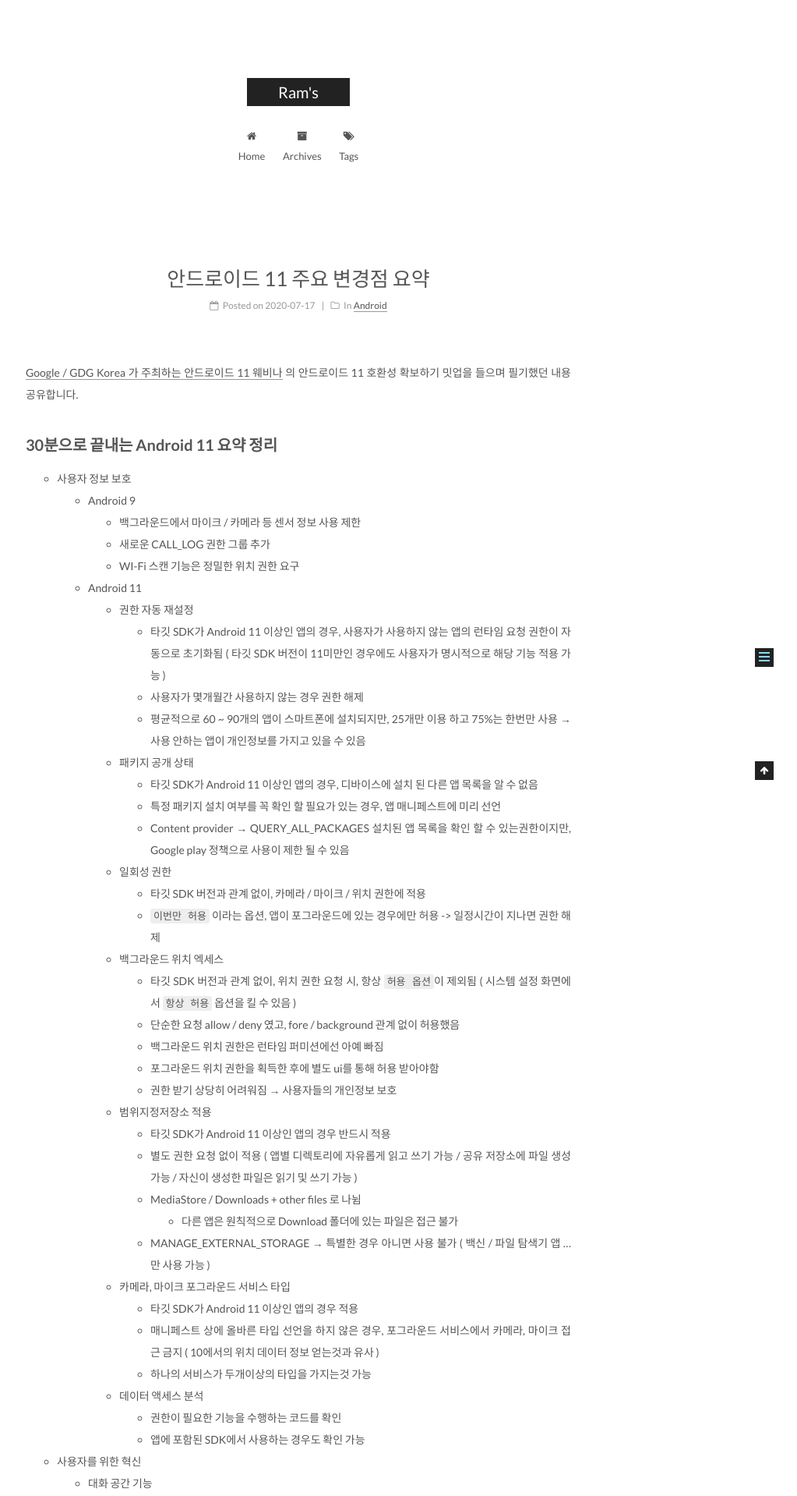
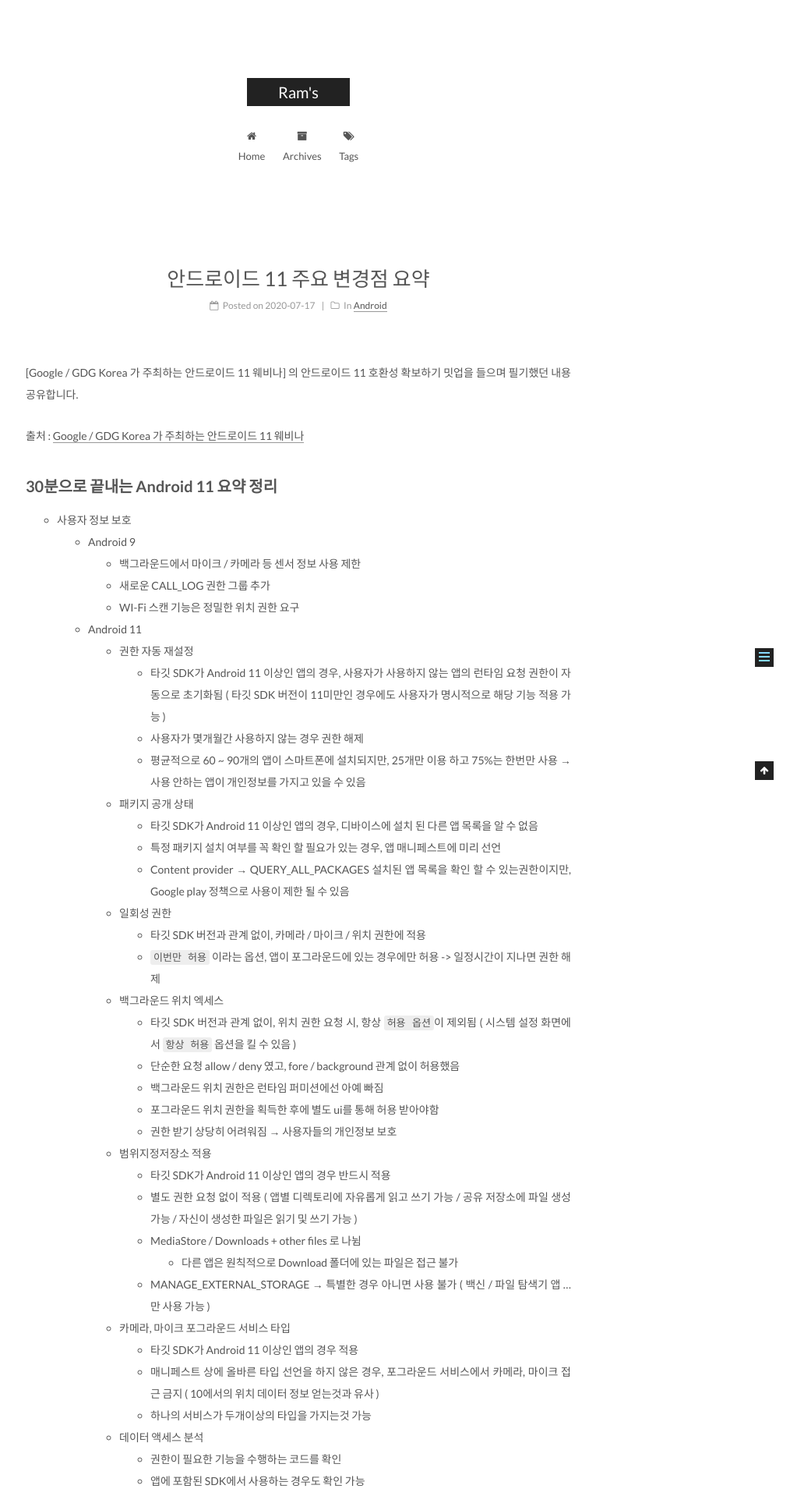
Before and after one commit to kangraemin/kangraemin.github.io, a Jekyll site: the page built from _posts/2020-07-17-android-11.md, in a window 1280 px wide. Shown: the top 1918 px of the page at 78% size, without its empty margins (257-1280 px from the left). Built offline with Jekyll 4.4.1, drawn with Linux system fonts in a browser that asks for light colours.

Commit message:
Remove anchor tag in preview text

```diff
--- a/_posts/2020-07-17-android-11.md
+++ b/_posts/2020-07-17-android-11.md
@@ -7,9 +7,11 @@ tags:
  - android
 ---
 
-[Google / GDG Korea 가 주최하는 안드로이드 11 웨비나](https://developersonair.withgoogle.com/events/a11meetup-korea) 의 안드로이드 11 호환성 확보하기 밋업을 들으며 필기했던 내용 공유합니다.
+[Google / GDG Korea 가 주최하는 안드로이드 11 웨비나] 의 안드로이드 11 호환성 확보하기 밋업을 들으며 필기했던 내용 공유합니다.
 
 <!-- more -->
+
+출처 : [Google / GDG Korea 가 주최하는 안드로이드 11 웨비나](https://developersonair.withgoogle.com/events/a11meetup-korea)
 
 ## 30분으로 끝내는 Android 11 요약 정리
 
```
